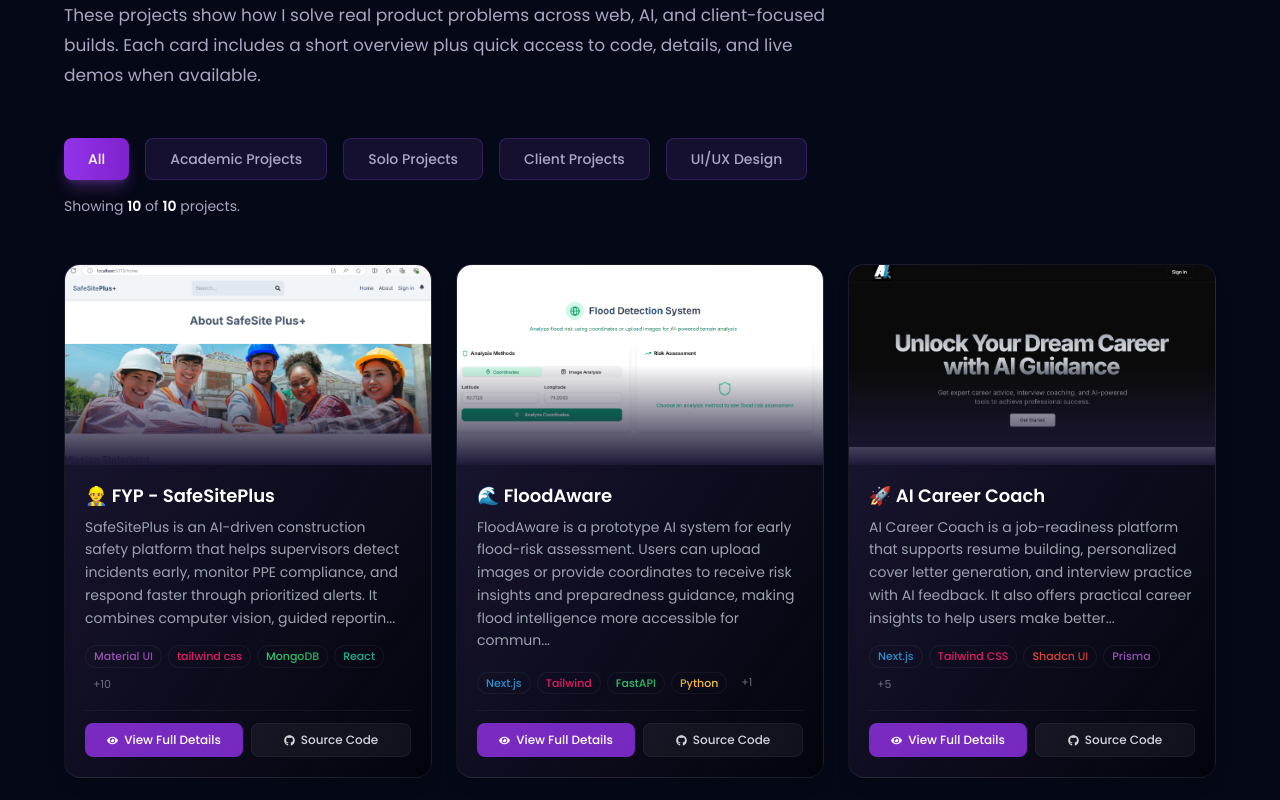
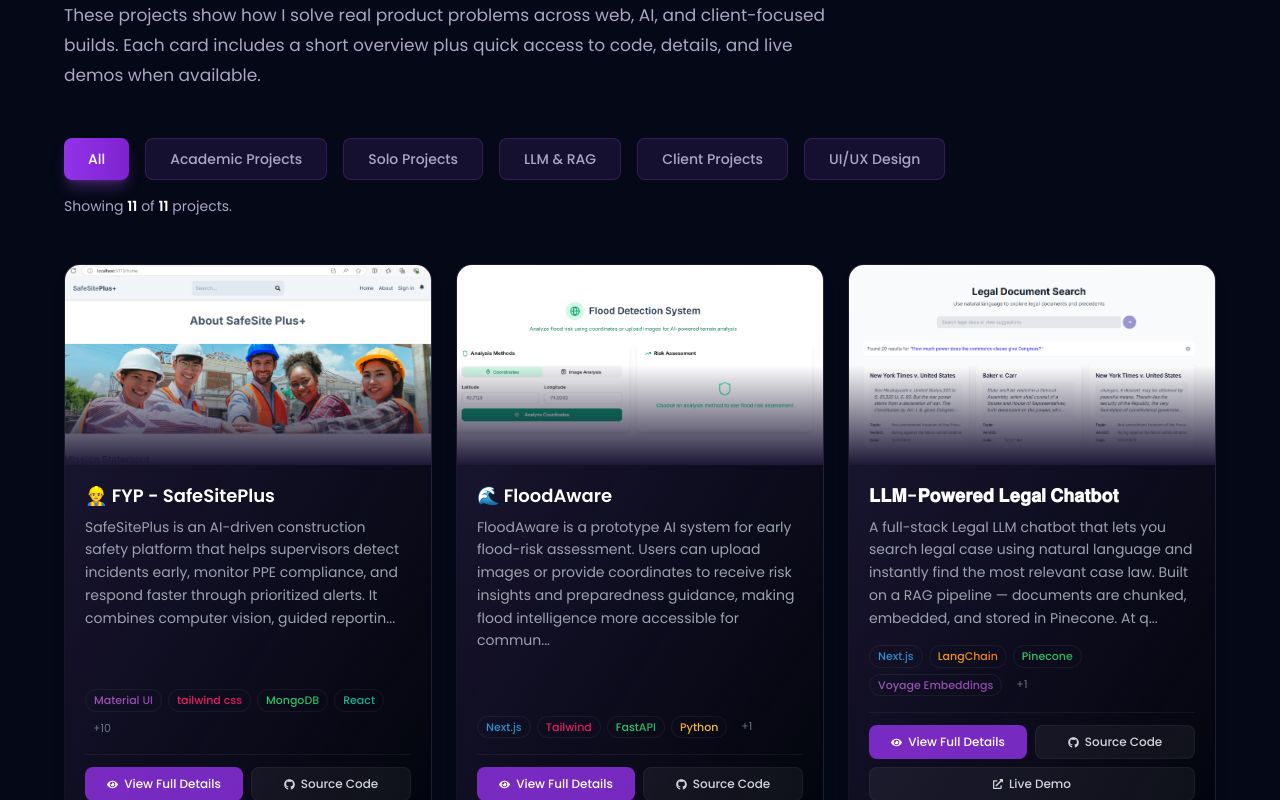
Before and after one commit to itshahryar/portfolio, a React (Vite) app: page /projects in a window 1280 px wide. Shown: the part 180-980 px from the top of the page. Built offline with nearby package versions, Linux system fonts and the light colour scheme; grey boxes are pictures that could not be loaded.

Commit message:
LLM-Powered Legal Chatbot

```diff
--- a/src/assets/index.js
+++ b/src/assets/index.js
@@ -52,6 +52,7 @@
 import artistPortfolioImage from "./projects/artistPortfolioImage.png";
 import bio from "./projects/bio.png";
 import hamnaPortfolioImage from "./projects/hamnaPortfolioImage.png";
+import legal from "./projects/legal.png";
 
 import v3_letter from "./certifications/v3_letter.jpeg";
 import gender from "./certifications/gender.jpeg";
@@ -138,4 +139,5 @@
 bio,
 hamnaPortfolioImage,
 englishProef,
+legal,
 };
--- a/src/components/Works.jsx
+++ b/src/components/Works.jsx
@@ -79,6 +79,7 @@
         <div className="border-t border-white/5 mt-4 mb-3" />
 
         {/* ── Actions ─────────────────────────────── */}
+        <div className="flex flex-col gap-2">
           <div className="flex gap-2">
             <button
               onClick={handleViewDetails}
@@ -94,12 +95,14 @@
               <FaGithub className="text-[11px]" />
               Source Code
             </button>
+          </div>
           {isLive && liveLink && (
             <button
               onClick={handleLiveLinkClick}
-              className="py-2 px-3 bg-white/5 hover:bg-white/10 text-gray-300 hover:text-white rounded-lg text-xs font-medium transition-colors duration-200 border border-white/5 hover:border-white/10 flex items-center justify-center gap-1.5"
+              className="w-full py-2 px-3 bg-white/5 hover:bg-white/10 text-gray-300 hover:text-white rounded-lg text-xs font-medium transition-colors duration-200 border border-white/5 hover:border-white/10 flex items-center justify-center gap-1.5"
             >
               <FaExternalLinkAlt className="text-[10px]" />
+              Live Demo
             </button>
           )}
         </div>
@@ -117,6 +120,7 @@
     'Solo Projects': 'solo',
     'Client Projects': 'client-project',
     'UI/UX Design': 'ui-ux',
+    'LLM & RAG': 'llm-rag',
   };
 
   const filteredProjects = activeFilter === 'All'
@@ -131,7 +135,7 @@
 
   const totalProjects = projects.length;
   const filteredCount = filteredProjects.length;
-  const categories = ['All', 'Academic Projects', 'Solo Projects', 'Client Projects', 'UI/UX Design'];
+  const categories = ['All', 'Academic Projects', 'Solo Projects', 'LLM & RAG', 'Client Projects', 'UI/UX Design'];
 
   return (
     <>
@@ -208,6 +212,13 @@
         </p>
       )}
 
+      {activeFilter === 'LLM & RAG' && (
+        <p className="mt-2 text-secondary text-xs md:text-sm max-w-3xl">
+          LLM & RAG projects showcase my expertise in building intelligent applications with
+          large language models, retrieval-augmented generation, and vector embeddings.
+        </p>
+      )}
+
       <div className="mt-12 grid grid-cols-1 md:grid-cols-2 xl:grid-cols-3 gap-6 items-stretch">
         {filteredProjects.length > 0 ? (
           filteredProjects.map((project, index) => (
--- a/src/constants/index.js
+++ b/src/constants/index.js
@@ -60,6 +60,7 @@
   bio,
   hamnaPortfolioImage,
   englishProef,
+  legal,
 } from "../assets";
 
 // export const navLinks = [
@@ -524,6 +525,39 @@
     type: "solo",
   },
   {
+    id: "legal-chatbot",
+    name: "𝐋𝐋𝐌-𝐏𝐨𝐰𝐞𝐫𝐞𝐝 𝐋𝐞𝐠𝐚𝐥 𝐂𝐡𝐚𝐭𝐛𝐨𝐭",
+    description:
+      "A full-stack Legal LLM chatbot that lets you search legal case using natural language and instantly find the most relevant case law. Built on a RAG pipeline — documents are chunked, embedded, and stored in Pinecone. At query time, your question is matched by meaning, not by exact words.",
+    tags: [
+      {
+        name: "Next.js",
+        color: "blue-text-gradient",
+      },
+      {
+        name: "LangChain",
+        color: "orange-text-gradient",
+      },
+      {
+        name: "Pinecone",
+        color: "green-text-gradient",
+      },
+      {
+        name: "Voyage Embeddings",
+        color: "purple-text-gradient",
+      },
+      {
+        name: "Tailwind CSS",
+        color: "pink-text-gradient",
+      },
+    ],
+    image: legal,
+    source_code_link: "https://github.com/itshahryar/legal-semantic-webapp",
+    isLive: true,
+    liveLink: "https://legal-semantic-search-kappa.vercel.app/",
+    type: "llm-rag",
+  },
+  {
     id: "aicareercoach",
     name: "🚀 AI Career Coach",
     description:
```
Also changed, not shown: src/assets/projects/legal.png (added). Lines whose indentation alone changed are shown as unchanged.
